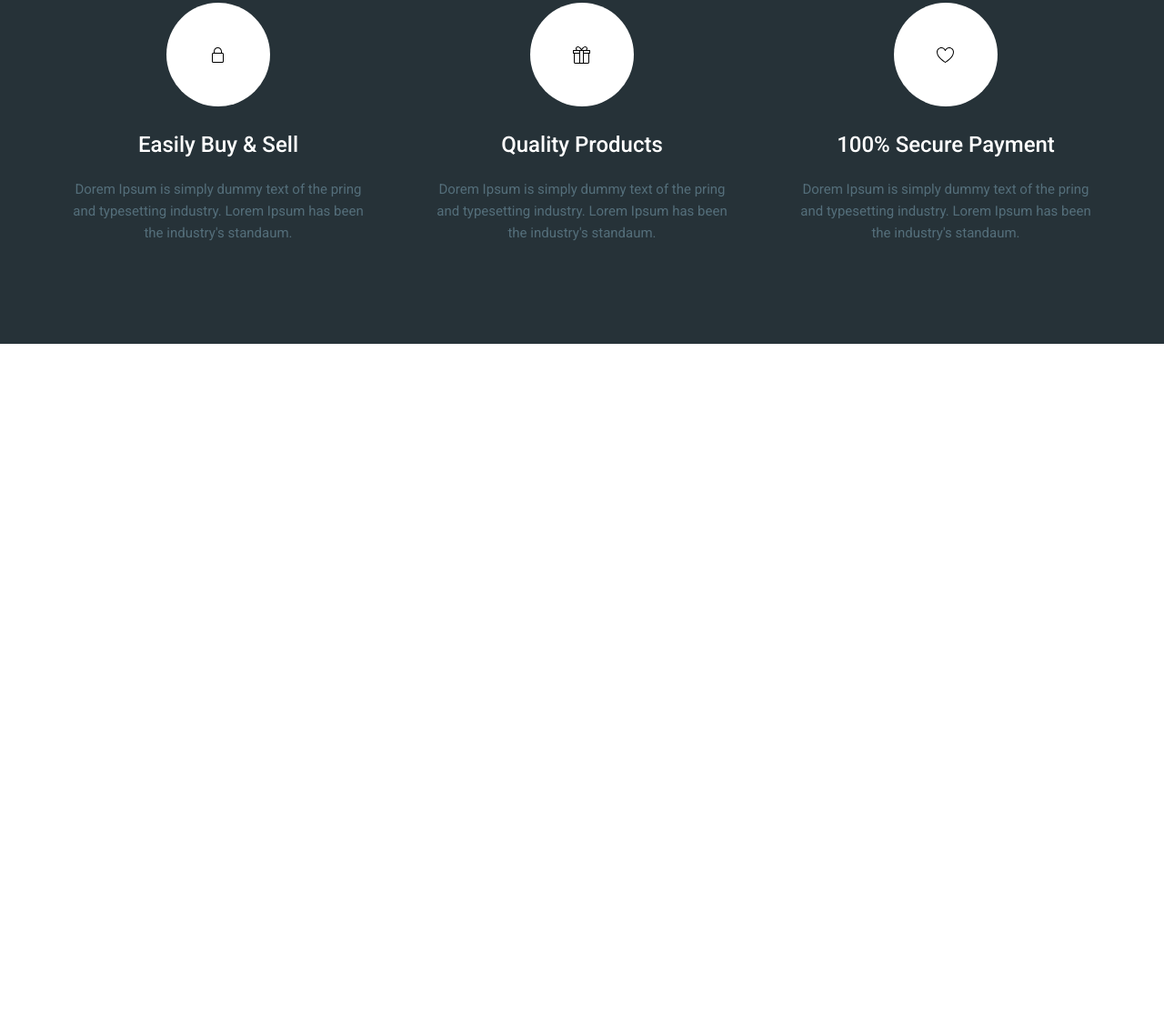
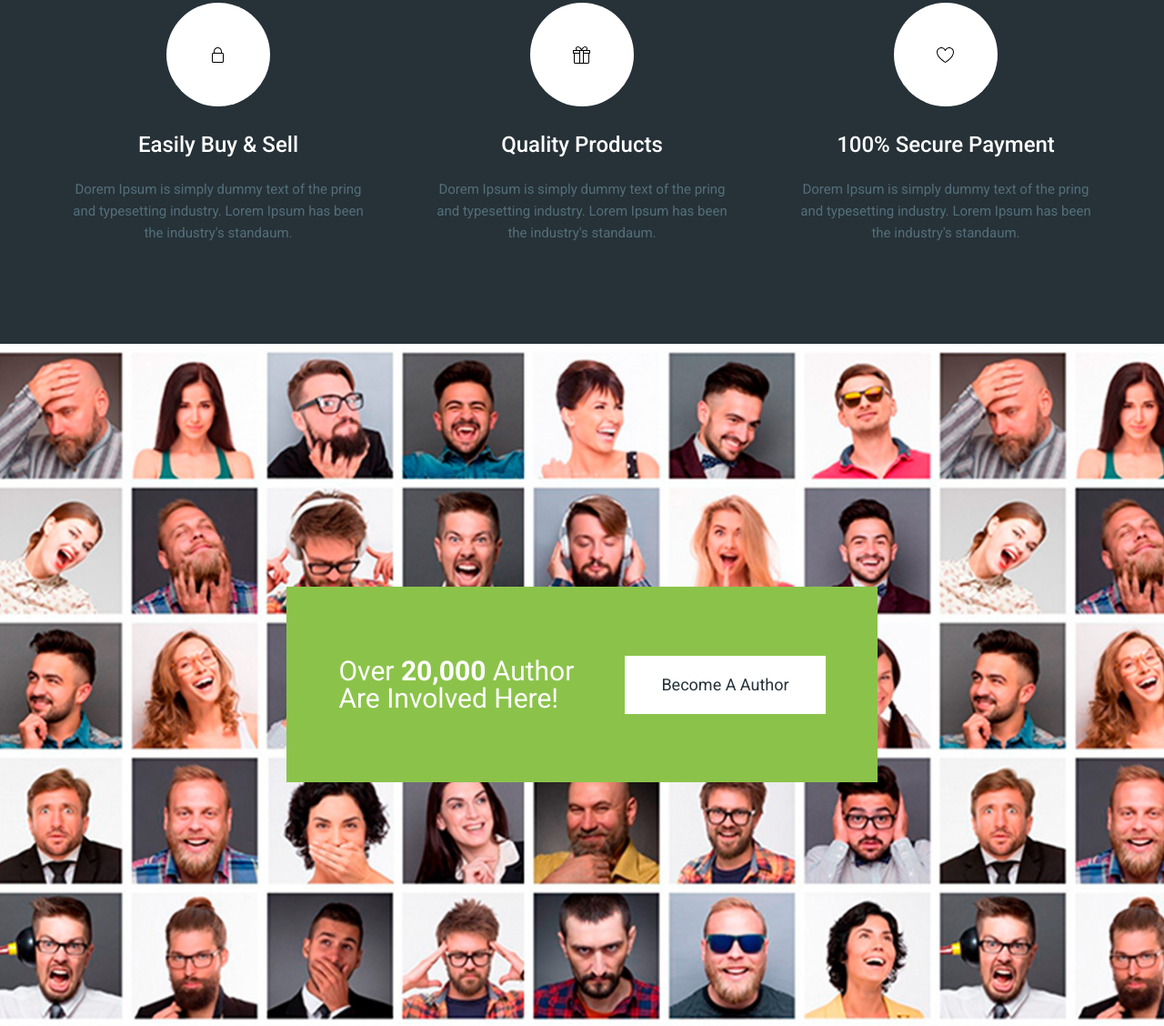
Before and after one commit to Serg-droid/moderno, a website: page app/index.html in a window 1280 px wide. Shown: the part 3979-5107 px from the top of the page at 91% size. Before the commit the page ends 4357 px from the top, so only its background shows below. Drawn offline with nearby package versions, Linux system fonts and the light colour scheme.

Commit message:
added section author

```diff
--- a/app/index.html
+++ b/app/index.html
@@ -768,6 +768,17 @@
       </div>
     </div>
   </section>
+  <section class="author" style="background-image: url('../images/author-bg.jpg');">
+    <div class="author__box">
+      <div class="author__title">
+        Over <span>20,000</span> Author
+        Are Involved Here!
+      </div>
+      <a href="#" class="author__link">
+        Become A Author
+      </a>
+    </div>
+  </section>
 
   <script src="https://ajax.googleapis.com/ajax/libs/jquery/3.4.1/jquery.min.js"></script>
   <script src="js/libs.min.js"></script>
--- a/app/scss/style.scss
+++ b/app/scss/style.scss
@@ -314,16 +314,20 @@
   max-width: 370px;
   text-align: center;
   padding: 0px 15px;
-  &:hover{
+
+  &:hover {
     cursor: pointer;
-    .advantages__item-images{
+
+    .advantages__item-images {
       background-color: $green;
     }
-    .advantages__item-title{
+
+    .advantages__item-title {
       color: $green;
     }
-    .advantages__item-images{
-      g{
+
+    .advantages__item-images {
+      g {
         fill: #fff;
       }
     }
@@ -355,3 +359,44 @@
 }
 
 //end advantages
+// start author
+
+.author {
+  background-repeat: no-repeat;
+  background-size: cover;
+  background-position: center;
+  min-height: 750px;
+  display: flex;
+  justify-content: center;
+  align-items: center;
+
+  &__box {
+    max-width: 650px;
+    min-height: 215px;
+    width: 100%;
+    background-color: $green;
+    display: flex;
+    justify-content: center;
+    align-items: center;
+  }
+
+  &__title {
+    font-size: 30px;
+    line-height: 30px;
+    color: #fff;
+    max-width: 270px;
+    margin-right: 45px;
+    span{
+      @include f700;
+    }
+  }
+
+  &__link {
+    font-size: 18px;
+    line-height: 36px;
+    padding: 14px 40px;
+    background-color: #fff;
+  }
+}
+
+// end author
```
Also changed, not shown: app/css/style.min.css, app/images/author-bg.jpg (added).
